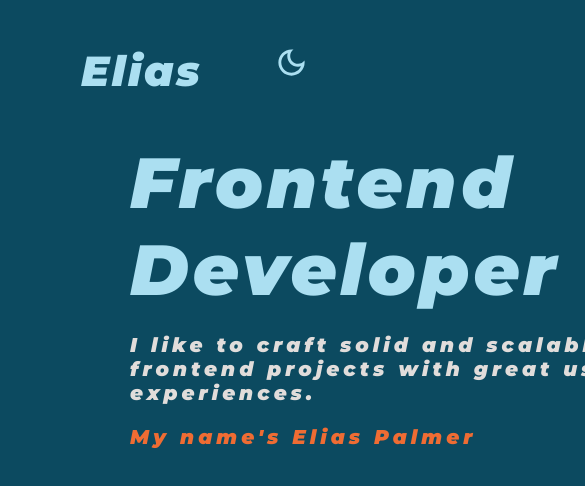
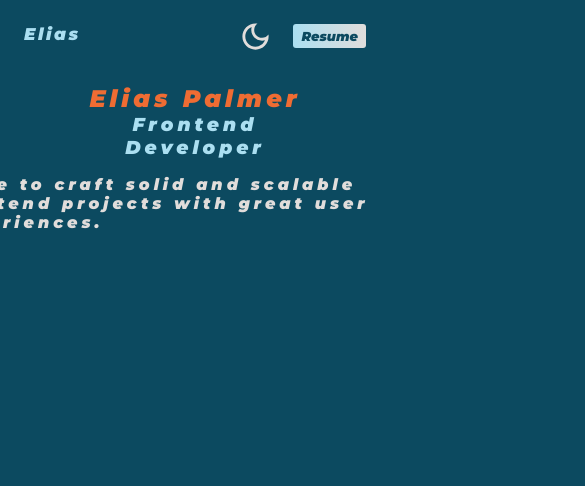
Before and after one commit to palmerelias/portfolio-oct-23, a React (Vite) app: page / in a window 390 px wide. Shown: the top 486 px of the page, 585 px wide, since content can reach past the window. Built offline with nearby package versions, Linux system fonts and the light colour scheme.

Commit message:
changed position and sizes to work with mobile

```diff
--- a/src/App.jsx
+++ b/src/App.jsx
@@ -6,15 +6,24 @@ function App() {
 
   return (
     <>
-      <div className='bar'>
-        <h3 className='name'>Elias</h3>
-        <DarkModeOutlinedIcon className='dark-mode' fontSize='large'/>
-      </div>
-      <div>
-        <h1 className='ocupation'>Frontend</h1>
-        <h1 className='ocupation'>Developer</h1>
-        <h4 className='ocupation-message'>I like to craft solid and scalable frontend projects with great user experiences.</h4>
-        <h4 className='ocupation-message-orange'>My name's Elias Palmer</h4>
+      <nav>
+            <h1 className='name'>Elias</h1>
+            <div className="right-nav">
+                <DarkModeOutlinedIcon className='dark-mode' fontSize='large'/>
+                <a
+                  className="resume"
+                  href="#"
+                >
+                  Resume
+                </a>
+            </div>
+          </nav>
+      <div className='info'>
+        <h2 className='ocupation-message-orange'>Elias Palmer</h2>
+        <h3 className='ocupation'>Frontend</h3>
+        <h3 className='ocupation'>Developer</h3>
+        <p className='ocupation-message'>I like to craft solid and scalable frontend projects with great user experiences.</p>
+
       </div>
     </>
   )
--- a/src/styles.css
+++ b/src/styles.css
@@ -1,58 +1,85 @@
 body {
     background-color: #0C4A60;
-    margin: 0px;
 }
 
-.bar {
+nav {
     display: flex;
     justify-content: space-between;
 }
 
+.right-nav {
+    display: flex;
+    align-items: center;
+    justify-content: center;
+}
+
 .name {
-    margin-top: 45px;
-    margin-left: 81px;
+    margin: 16px;
     color: #ABDFF1;
     font-family: 'Montserrat', sans-serif;
-    font-size: 42px;
+    font-size: 17px;
     letter-spacing: 2.5px;
 }
 
 .dark-mode {
-    color: #ABDFF1;
-    margin-top: 45px;
-    margin-right: 81px;
+    color: #E1DDDB;
+    margin-top: 0px;
+    margin-right: 20px;
     inherits: large;
 }
 
+.resume {
+    background: linear-gradient(90deg, #ABDFF1 0%, #E1DDDB 100%);
+    font-family: 'Montserrat', sans-serif;
+    color: #0C4A60;
+    border: none;
+    font-size: 13px;
+    border-radius: 3px;
+    padding-top: 4px;
+    padding-bottom: 4px;
+    padding-left: 8px;
+    padding-right: 8px;
+    margin: 16px;
+    margin-left: 0px;
+    text-decoration: none;
+}
+
+.info {
+    display: flex;
+    justify-self: center;
+    align-items: center;
+    flex-direction: column;
+}
+
 .ocupation {
-    margin-left: 130px;
+    display: flex;
+    justify-content: center;
     margin-top: 0px;
     margin-bottom: 0px;
     color: #ABDFF1;
     font-family: 'Montserrat', sans-serif;
-    font-size: 71px;
     letter-spacing: 4px;
 }
 
 .ocupation-message {
-    width: 500px;
-    margin-left: 130px;
-    margin-top: 20px;
+    display: flex;
+    justify-content: center;
     margin-bottom: 0px;
     color: #E1DDDB;
     font-family: 'Montserrat', sans-serif;
-    font-size: 20px;
+
     letter-spacing: 4px;
 }
 
 .ocupation-message-orange {
+    display: flex;
+    justify-content: center;
     width: 500px;
-    margin-left: 130px;
+    margin-left: 0px;
     margin-top: 20px;
     margin-bottom: 0px;
     color: #EF6C33;
     font-family: 'Montserrat', sans-serif;
-    font-size: 20px;
     letter-spacing: 4px;
 }
 
```
